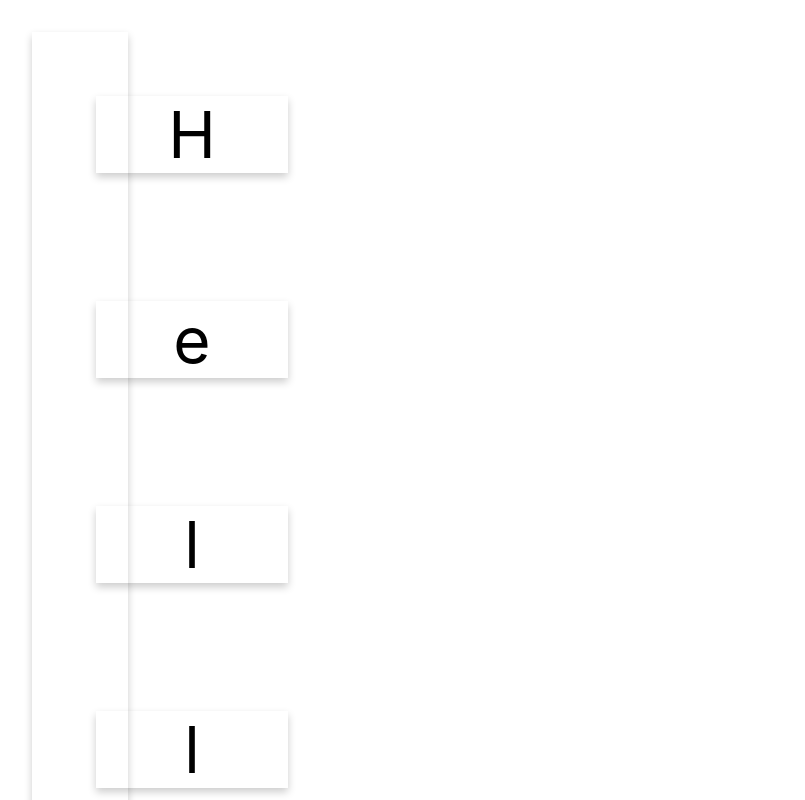
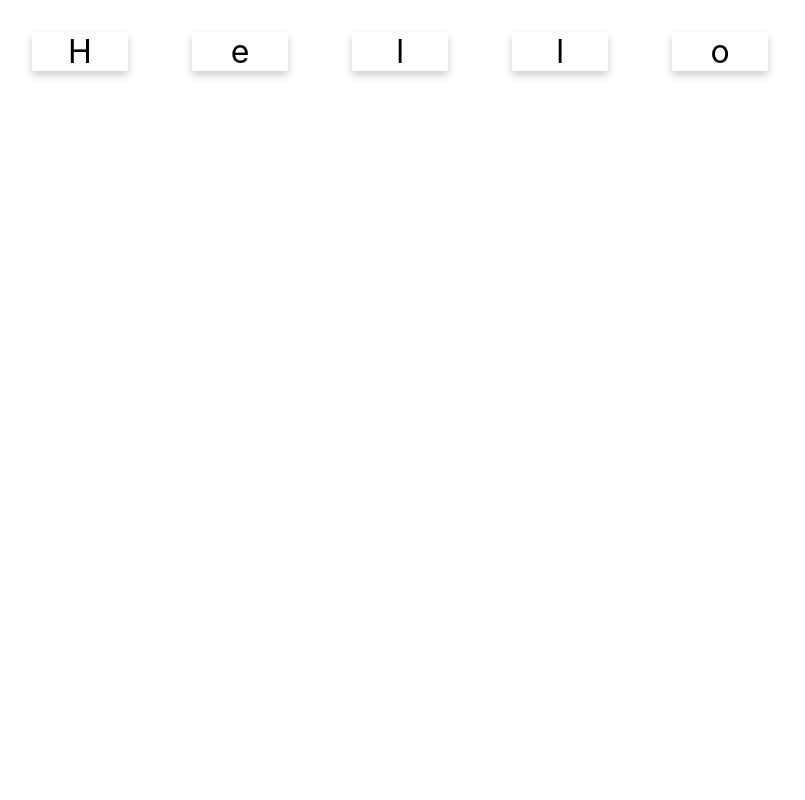
Before and after one commit to mingmaomak/card-game-2022-08-05, a React (Create React App) app in the folder card-game/: page / in a window 1280 px wide. Shown: the top 800 px of the page, without its empty margins (0-805 px from the left). Built offline with nearby package versions, Linux system fonts and the light colour scheme.

Commit message:
ซ่อม App.js
OwO

```diff
--- a/card-game/src/App.js
+++ b/card-game/src/App.js
@@ -5,7 +5,7 @@ import CharacterCard from './CharacterCard';
 const word = "Hello";
 function App() {
  return (
- <div className = {`card`}>
+ <div>
  {
  Array.from(word).map((c, i) => <CharacterCard value={c} key={i}/>)
  }
```
